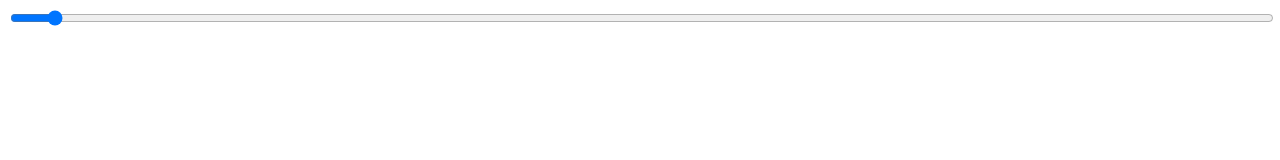
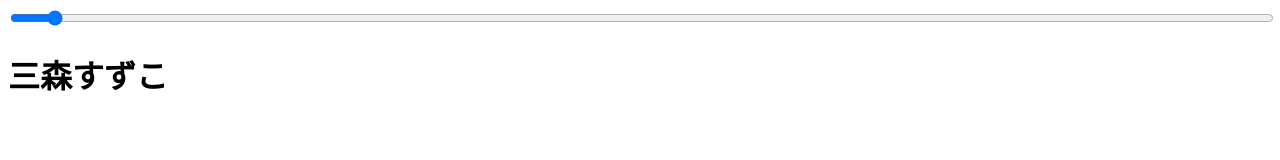
Before and after one commit to popkirby/suzuko, a plain HTML site: page index.html in a window 1280 px wide. Drawn offline with Linux system fonts and the light colour scheme.

Commit message:
三森すずこ

```diff
--- a/index.html
+++ b/index.html
@@ -17,7 +17,7 @@
   </head>
   <body>
     <input id="num" type="range" min="0" max="100" step="1" value="3">
-    <h1 id="suzuko"></h1>
+    <h1 id="suzuko">三森すずこ</h1>
 
     <script type="text/javascript">
       var suzuko = document.getElementById('suzuko')
```
